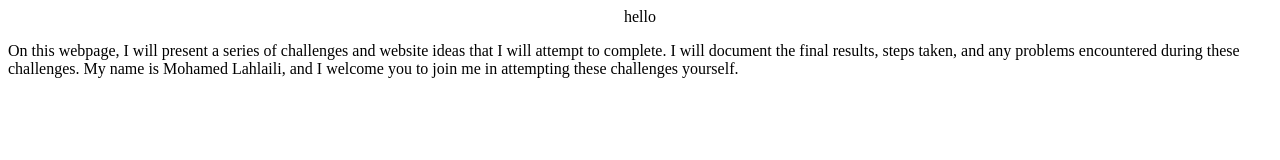
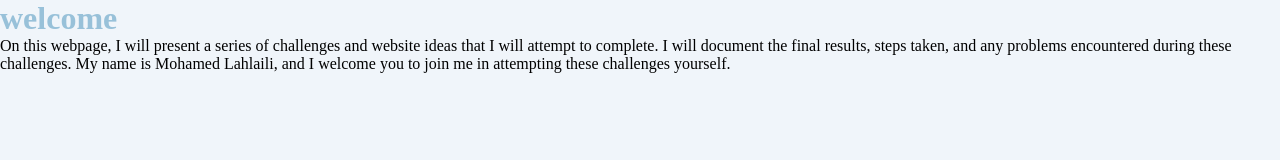
Before and after one commit to lahlaili/lahlaili.github.io, a plain HTML site: page index.html in a window 1280 px wide. Drawn offline with Linux system fonts and the light colour scheme.

Commit message:
setup the css

```diff
--- a/index.html
+++ b/index.html
@@ -4,11 +4,10 @@
     <meta charset="UTF-8">
     <meta name="viewport" content="width=device-width, initial-scale=1.0">
     <title>Document</title>
+    <link rel="stylesheet" href="style.css">
 </head>
 <body>
-    <center>
-        hello
-    </center>
+    <h1>welcome</h1>
     <p>
         On this webpage, I will present a series of challenges and website ideas that I will attempt to complete. I will document the final results, steps taken, and any problems encountered during these challenges. My name is Mohamed Lahlaili, and I welcome you to join me in attempting these challenges yourself.
     </p>
--- /dev/null
+++ b/style.css
@@ -0,0 +1,21 @@
+:root{
+    --main-color: #98c1d9;
+    --accent-color:#dbe9f6 ;
+    --background-color:#f0f5fa ;
+}
+*{
+    margin: 0;
+    padding: 0;
+    box-sizing: border-box;
+}
+body{
+    background-color: var(--background-color);
+}
+h1 {
+    color: var(--main-color);
+  }
+
+  .button {
+    background-color: var(--accent-color);
+    color: white;
+  }
```
